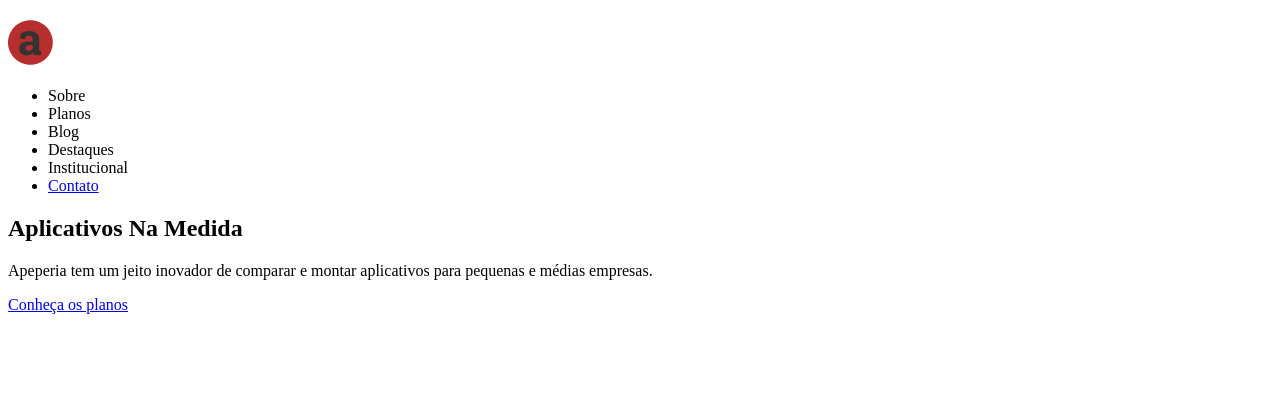
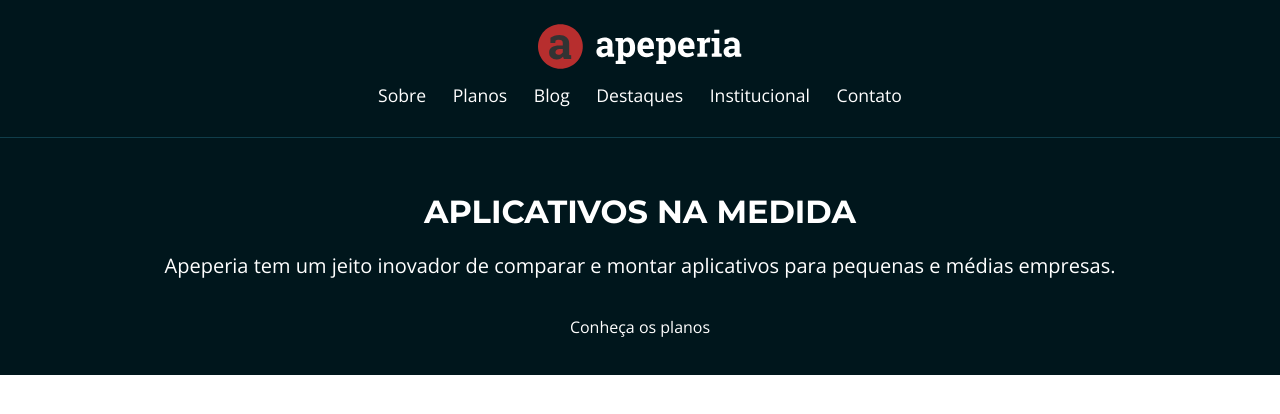
Before and after one commit to felipemsrb/projeto-apeperia, a plain HTML site: page index.html in a window 1280 px wide. Drawn offline with nearby package versions, Linux system fonts and the light colour scheme.

Commit message:
criando arquibo base.css e adicionando estilos à página

```diff
--- /dev/null
+++ b/css/base.css
@@ -0,0 +1,3 @@
+body {
+    font-family: 'Open Sans', sans-serif;
+}
--- a/index.html
+++ b/index.html
@@ -4,27 +4,34 @@
     <meta charset="UTF-8">
     <meta http-equiv="X-UA-Compatible" content="IE=edge">
     <meta name="viewport" content="width=device-width, initial-scale=1.0">
+    <link rel="preconnect" href="https://fonts.googleapis.com">
+    <link rel="preconnect" href="https://fonts.gstatic.com" crossorigin>
+    <link href="https://fonts.googleapis.com/css2?family=Montserrat:wght@300;400;700&family=Open+Sans:wght@300;400;700&display=swap" rel="stylesheet">
+    <link rel="stylesheet" href="css/reset.css">
+    <link rel="stylesheet" href="css/cabecalho.css">
+    <link rel="stylesheet" href="css/chamada.css">
+    <link rel="stylesheet" href="css/base.css">
     <title>Document</title>
 </head>
 <body>
-    <header>
-        <img src="/img/logo-apeperia.svg" alt="Logo da Apeperia">
-        <nav>
+    <header class="cabecalho">
+        <img src="img/logo-apeperia.svg" alt="Logo da Apeperia" class="cabecalho__logo">
+        <nav class="cabecalho__navegacao">
             <ul>
-                <li><a href="#"></a>Sobre</li>
-                <li><a href="#"></a>Planos</li>
-                <li><a href="#"></a>Blog</li>
-                <li><a href="#"></a>Destaques</li>
-                <li><a href="#"></a>Institucional</li>
-                <li><a href="#">Contato</a></li>
+                <li class="cabecalho__link"><a href="#"></a>Sobre</li>
+                <li class="cabecalho__link"><a href="#"></a>Planos</li>
+                <li class="cabecalho__link"><a href="#"></a>Blog</li>
+                <li class="cabecalho__link"><a href="#"></a>Destaques</li>
+                <li class="cabecalho__link"><a href="#"></a>Institucional</li>
+                <li class="cabecalho__link"><a href="#">Contato</a></li>
             </ul>
         </nav>
     </header>
     <main>
-        <section>
-            <h1>Aplicativos Na Medida</h1>
-            <p>Apeperia tem um jeito inovador de comparar e montar aplicativos para pequenas e médias empresas.</p>
-            <a href="#">Conheça os planos</a>
+        <section class="chamada">
+            <h1 class="chamada__titulo">Aplicativos Na Medida</h1>
+            <p class="chamada__texto">Apeperia tem um jeito inovador de comparar e montar aplicativos para pequenas e médias empresas.</p>
+            <a href="#" class="chamada__botao">Conheça os planos</a>
         </section>
     </main>
 </body>
```
